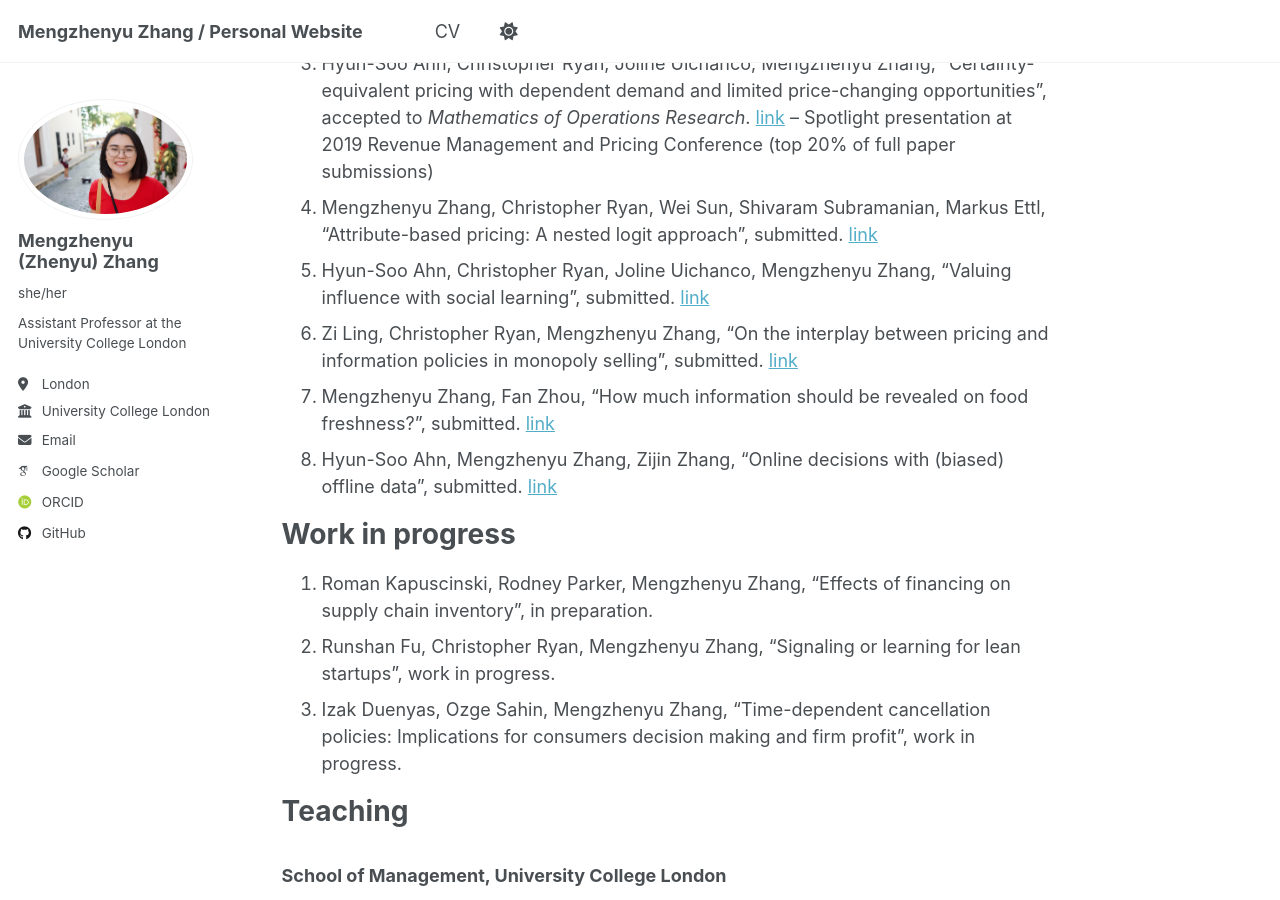
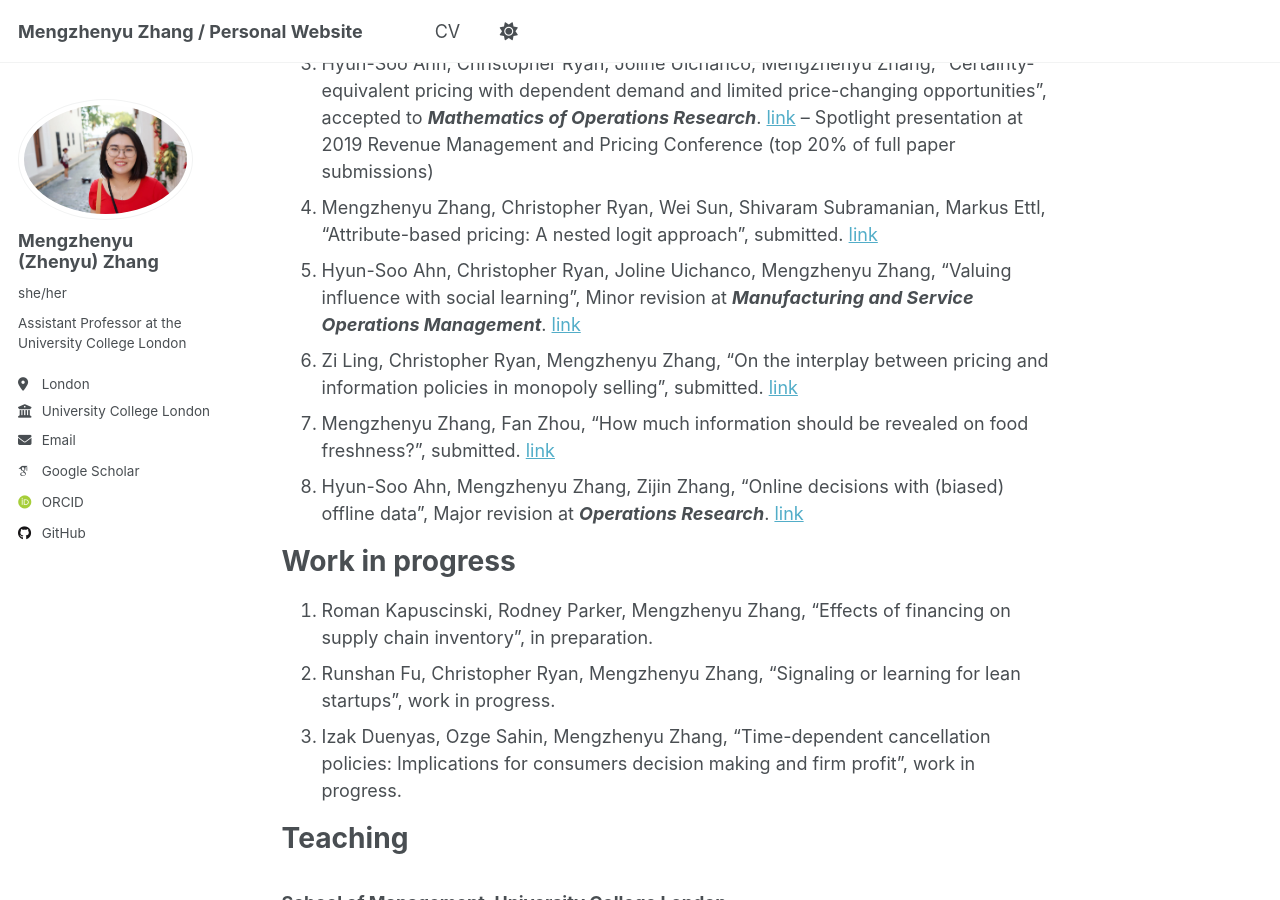
Before and after one commit to mengzhenyuzhang/mengzhenyuzhang.github.io, a Jekyll site: the page built from _pages/about.md, in a window 1280 px wide and 900 px high, scrolled down 454 px. Built offline with Jekyll 4.4.1, drawn with Linux system fonts in a browser that asks for light colours; some web fonts are replaced; a script that is not in the unit is left out.

Commit message:
Update about.md

```diff
--- a/_pages/about.md
+++ b/_pages/about.md
@@ -11,15 +11,15 @@ Hello! Welcome to my website. I am an Assistant Professor in Operations & Techno
 
 Research
 ======
-1. Mengzhenyu Zhang, Hyun-Soo Ahn, Joline Uichanco, “Data-driven pricing for a new product”, *Operations Research* 70(2):847-866, 2022. [link](https://pubsonline.informs.org/doi/abs/10.1287/opre.2021.2204)
-2. Hyun-Soo Ahn, Eren Cetinkaya, Izak Duenyas, Mengzhenyu Zhang, “Benefits of collaboration in capacity investment and allocation”, *Production and Operations Management* 33(1), 128-145, 2024. [link](https://journals.sagepub.com/doi/10.1177/10591478231224918)
-3. Hyun-Soo Ahn, Christopher Ryan, Joline Uichanco, Mengzhenyu Zhang, “Certainty-equivalent pricing with dependent demand and limited price-changing opportunities”, accepted to *Mathematics of Operations Research*. [link](https://pubsonline.informs.org/doi/abs/10.1287/moor.2022.0330)
+1. Mengzhenyu Zhang, Hyun-Soo Ahn, Joline Uichanco, “Data-driven pricing for a new product”, ***Operations Research*** 70(2):847-866, 2022. [link](https://pubsonline.informs.org/doi/abs/10.1287/opre.2021.2204)
+2. Hyun-Soo Ahn, Eren Cetinkaya, Izak Duenyas, Mengzhenyu Zhang, “Benefits of collaboration in capacity investment and allocation”, ***Production and Operations Management*** 33(1), 128-145, 2024. [link](https://journals.sagepub.com/doi/10.1177/10591478231224918)
+3. Hyun-Soo Ahn, Christopher Ryan, Joline Uichanco, Mengzhenyu Zhang, “Certainty-equivalent pricing with dependent demand and limited price-changing opportunities”, accepted to ***Mathematics of Operations Research***. [link](https://pubsonline.informs.org/doi/abs/10.1287/moor.2022.0330)
 – Spotlight presentation at 2019 Revenue Management and Pricing Conference (top 20% of full paper submissions)
 4. Mengzhenyu Zhang, Christopher Ryan, Wei Sun, Shivaram Subramanian, Markus Ettl, “Attribute-based pricing: A nested logit approach”, submitted. [link](https://papers.ssrn.com/sol3/papers.cfm?abstract_id=4258247)
-5. Hyun-Soo Ahn, Christopher Ryan, Joline Uichanco, Mengzhenyu Zhang, “Valuing influence with social learning”, submitted. [link](https://papers.ssrn.com/sol3/papers.cfm?abstract_id=4527310)
+5. Hyun-Soo Ahn, Christopher Ryan, Joline Uichanco, Mengzhenyu Zhang, “Valuing influence with social learning”, Minor revision at ***Manufacturing and Service Operations Management***. [link](https://papers.ssrn.com/sol3/papers.cfm?abstract_id=4527310)
 6. Zi Ling, Christopher Ryan, Mengzhenyu Zhang, “On the interplay between pricing and information policies in monopoly selling”, submitted. [link](https://papers.ssrn.com/sol3/papers.cfm?abstract_id=5047585)
 7. Mengzhenyu Zhang, Fan Zhou, “How much information should be revealed on food freshness?”, submitted. [link](https://papers.ssrn.com/sol3/papers.cfm?abstract_id=5378554)
-8. Hyun-Soo Ahn, Mengzhenyu Zhang, Zijin Zhang, “Online decisions with (biased) offline data”, submitted. [link](https://papers.ssrn.com/sol3/papers.cfm?abstract_id=5350921)
+8. Hyun-Soo Ahn, Mengzhenyu Zhang, Zijin Zhang, “Online decisions with (biased) offline data”, Major revision at ***Operations Research***. [link](https://papers.ssrn.com/sol3/papers.cfm?abstract_id=5350921)
 
 Work in progress
 ======
```
